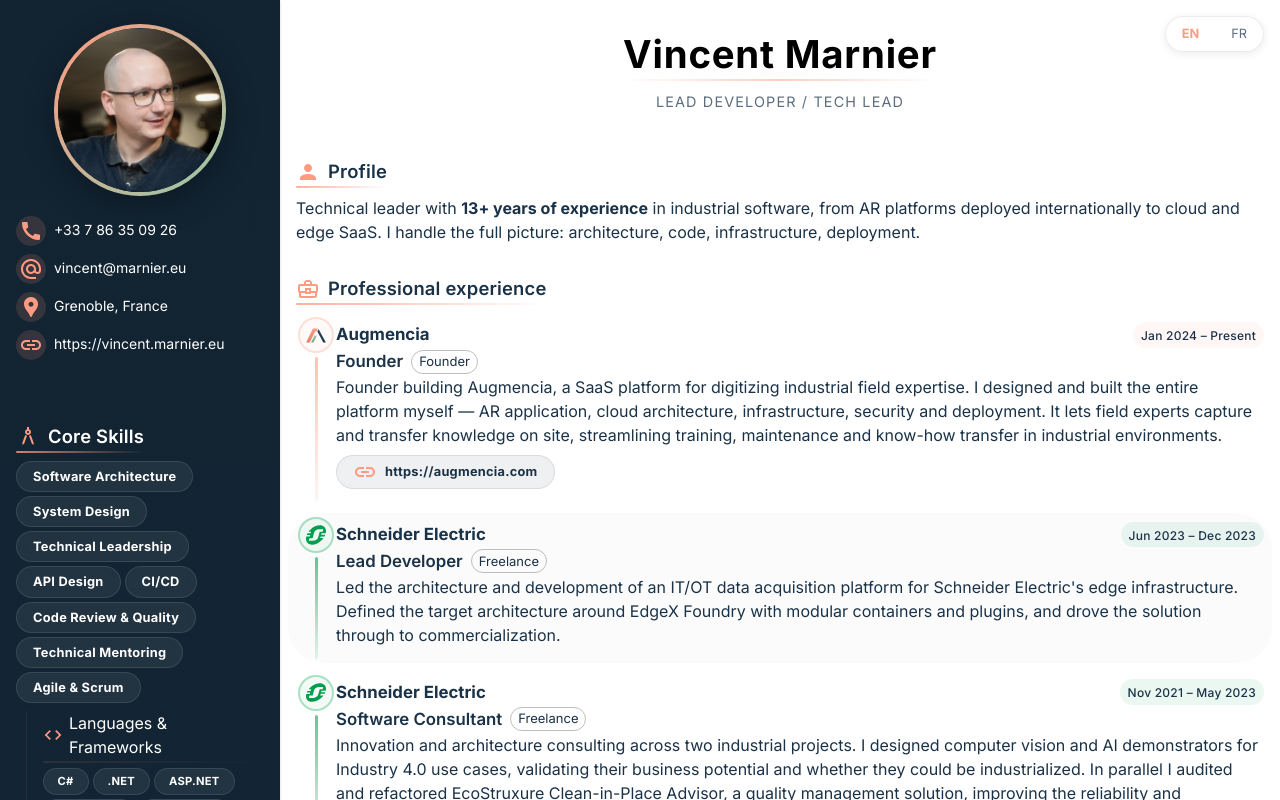
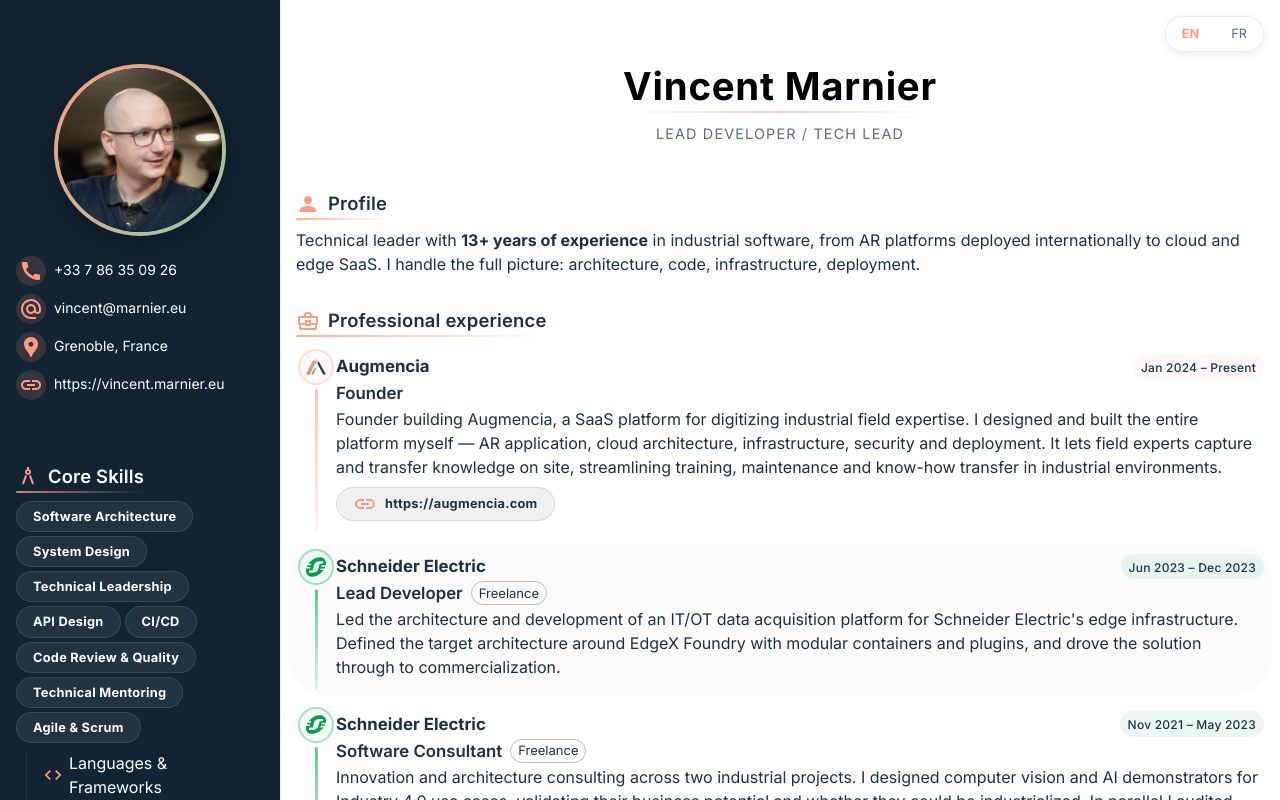
Before and after one commit to VincentMarnier/vincent.marnier.eu, a Next.js app: page / in a window 1280 px wide. Shown: the top 800 px of the page. Built offline with nearby package versions, Linux system fonts and the light colour scheme.

Commit message:
fix: per-page padding is now applied

```diff
--- a/src/app/[lang]/page.tsx
+++ b/src/app/[lang]/page.tsx
@@ -25,7 +25,7 @@ export default function Page({ lang }: { lang?: LanguageCode }) {
   return (
     <>
       <LanguageSwitcher lang={lang} />
-      <Stack direction="row" component="main" sx={{m:0}}>
+      <Stack direction="row" component="main" sx={{m:0, minHeight: "200vh"}}>
       <Paper
         sx={{
           width: drawerWidth,
@@ -33,12 +33,15 @@ export default function Page({ lang }: { lang?: LanguageCode }) {
           boxSizing: 'border-box',
           background: `linear-gradient(180deg, ${theme.palette.primary.dark} 0%, #142838 100%)`,
           color: theme.palette.primary.contrastText,
-          py: 3,
           px: 2,
-          minHeight: "200vh",
+          minHeight: "100%",
         }}
         square
       >
+        <Box sx={{
+          py: 8,
+          boxDecorationBreak: "clone",
+        }}>
           <Stack direction="column" sx={{gap: 2.5}}>
             <Image
               src="/VincentMarnier.png"
@@ -108,20 +111,25 @@ export default function Page({ lang }: { lang?: LanguageCode }) {
               </Stack>)}
             </Box>
           </Section>
+        </Box>
       </Paper>
 
       {/* ****************************************** */}
 
-      <Stack
-        direction="column"
-        sx={{
+      <Box sx={{
         flex: 1,
-          pt: 4,
         px: 2,
         '@keyframes fadeSlide': {
           from: { opacity: 0, transform: 'translateY(8px)' },
           to: { opacity: 1, transform: 'translateY(0)' },
         },
+      }}
+      >
+        <Stack
+          direction="column"
+          sx={{
+            pt: 8,
+            boxDecorationBreak: "clone",
           }}
         >
           <Stack
@@ -176,6 +184,7 @@ export default function Page({ lang }: { lang?: LanguageCode }) {
             </Section>
           </Box>
         </Stack>
+      </Box>
     </Stack>
     </>
   );
--- a/src/app/page.tsx
+++ b/src/app/page.tsx
@@ -37,7 +37,7 @@ function ResumeSkeleton() {
           boxSizing: 'border-box',
           bgcolor: theme.palette.primary.dark,
           color: theme.palette.primary.contrastText,
-          py: 3,
+          py: 8,
           px: 2,
           minHeight: "100vh",
         }}
@@ -50,7 +50,7 @@ function ResumeSkeleton() {
           </Box>
         </Stack>
       </Paper>
-      <Stack direction="column" sx={{flex: 1, pt: 4, px: 2, gap: 3}}>
+      <Stack direction="column" sx={{flex: 1, pt: 8, pb: 8, px: 2, gap: 3}}>
         <Box sx={{alignSelf: "center", textAlign: "center", width: "60%"}}>
           <Skeleton variant="text" sx={{fontSize: '2.5rem', mb: 1}} />
           <Skeleton variant="text" sx={{fontSize: '1.5rem', width: "50%", mx: "auto"}} />
--- a/src/data/en.tsx
+++ b/src/data/en.tsx
@@ -109,7 +109,6 @@ export const jobs = [
   {
     title: "Augmencia",
     subTitle: "Founder",
-    subTitleBadge: "Founder",
     description: "Founder building Augmencia, a SaaS platform for digitizing industrial field expertise. I designed and built the entire platform myself — AR application, cloud architecture, infrastructure, security and deployment. It lets field experts capture and transfer knowledge on site, streamlining training, maintenance and know-how transfer in industrial environments.",
     color: "#FF9B82",
     startDate: 'Jan 2024',
--- a/src/data/fr.tsx
+++ b/src/data/fr.tsx
@@ -109,7 +109,6 @@ export const jobs = [
   {
     title: "Augmencia",
     subTitle: "Fondateur",
-    subTitleBadge: "Fondateur",
     description: "Fondateur d'Augmencia, une plateforme SaaS de digitalisation des savoir-faire industriels. J'ai conçu et développé l'ensemble de la plateforme cloud et edge : architecture, application AR, infrastructure, sécurité et déploiement. Elle permet aux experts terrain de capturer et transmettre leurs connaissances sur site, rationalisant la formation, la maintenance et le transfert de savoir-faire en environnement industriel.",
     color: "#FF9B82",
     startDate: 'Jan 2024',
```
Lines whose indentation alone changed are shown as unchanged.
